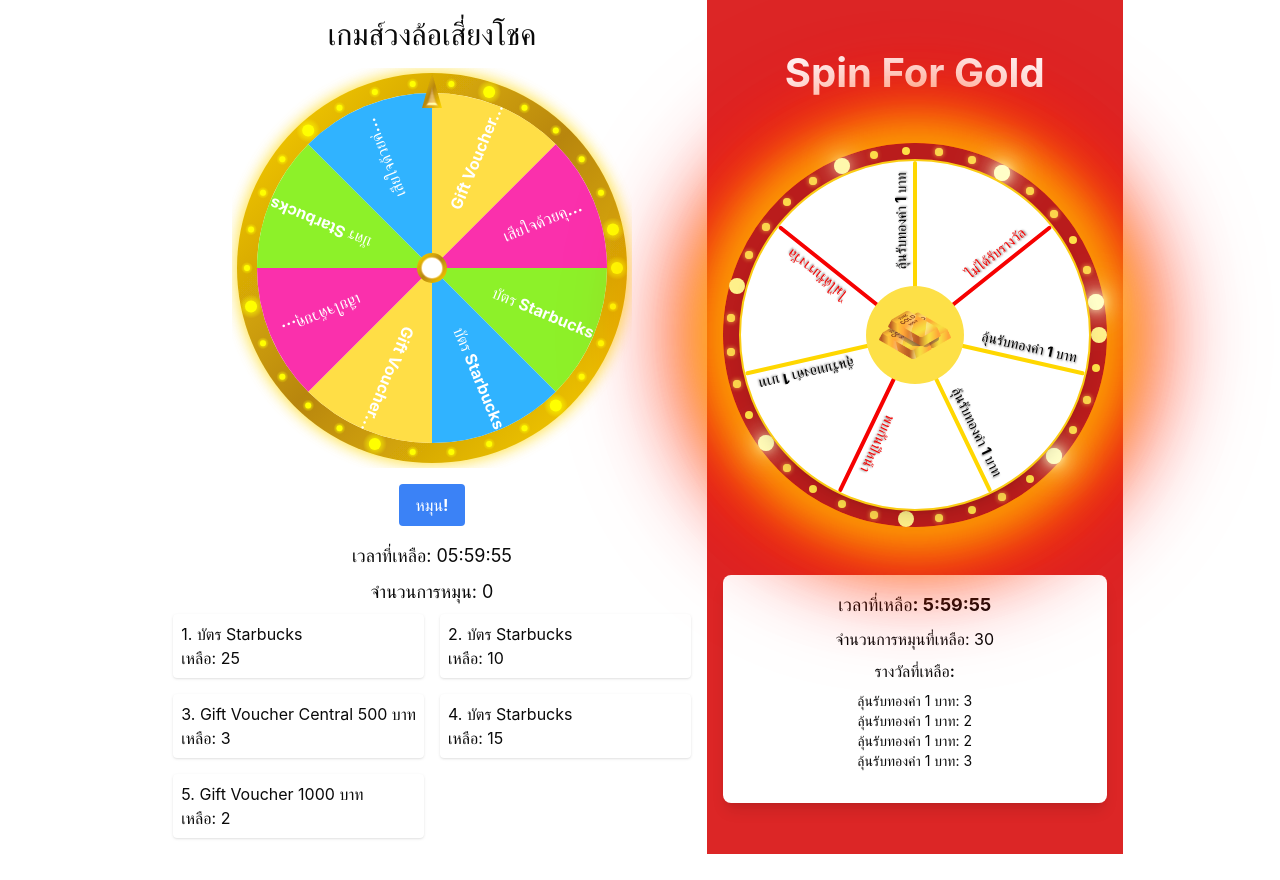
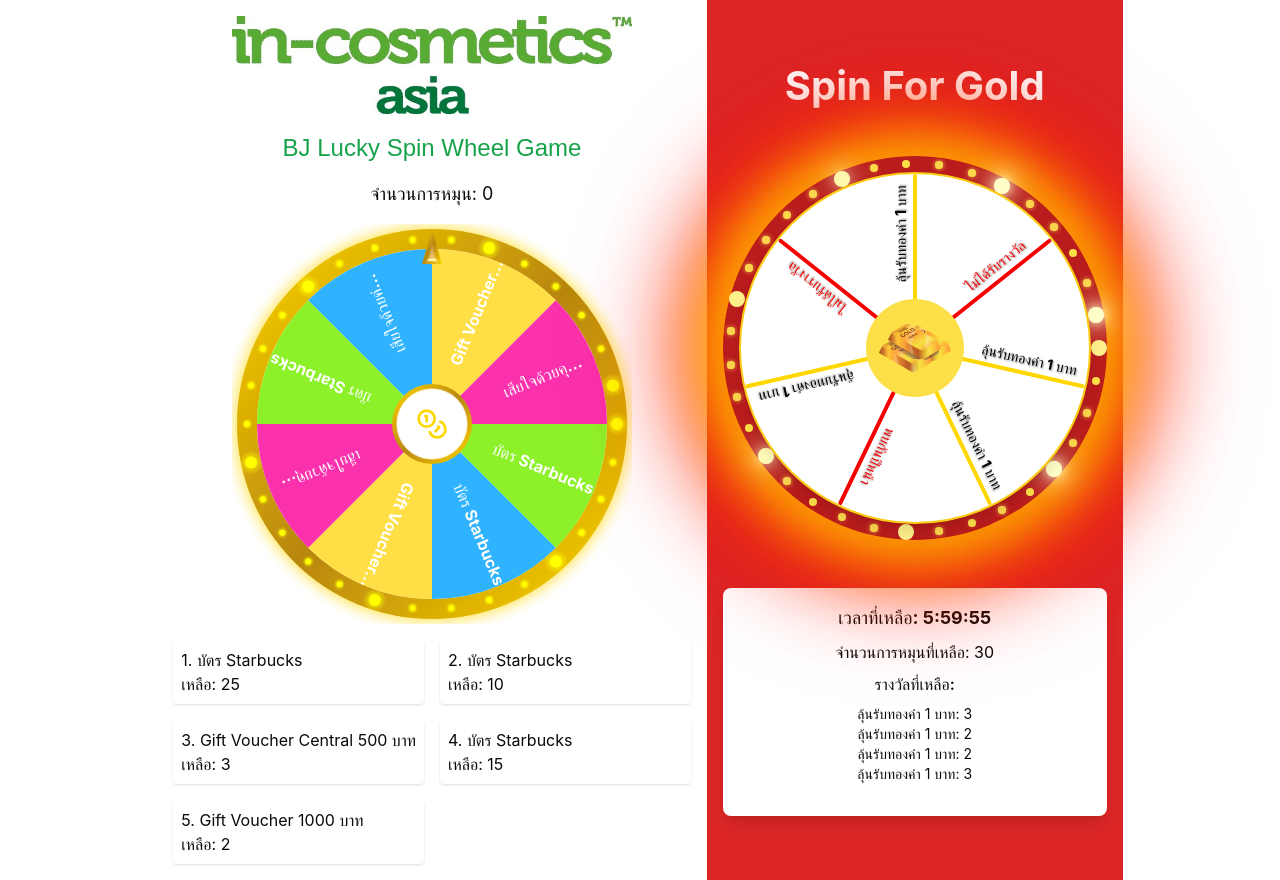
Before and after one commit to rockmafia/Spin-Wheel, a React (Vite) app: page / in a window 1280 px wide. Before the commit the page ends 854 px from the top, so only its background shows below. Built offline with nearby package versions, Linux system fonts and the light colour scheme.

Commit message:
Update Effect

```diff
--- a/index.html
+++ b/index.html
@@ -1,10 +1,16 @@
-<!doctype html>
+<!DOCTYPE html>
 <html lang="en">
   <head>
     <meta charset="UTF-8" />
     <link rel="icon" type="image/svg+xml" href="/vite.webp" />
     <meta name="viewport" content="width=device-width, initial-scale=1.0" />
-    <title>Bronson Wheel Spin</title>
+    <title>🎡 IN-COSMETICS ASIA 2024 🎡</title>
+    <link rel="preconnect" href="https://fonts.googleapis.com" />
+    <link rel="preconnect" href="https://fonts.gstatic.com" crossorigin />
+    <link
+      href="https://fonts.googleapis.com/css2?family=Nanum+Gothic&family=Poppins:ital,wght@0,100;0,200;0,300;0,400;0,500;0,600;0,700;0,800;0,900;1,100;1,200;1,300;1,400;1,500;1,600;1,700;1,800;1,900&display=swap"
+      rel="stylesheet"
+    />
   </head>
   <body>
     <div id="root"></div>
--- a/src/SpinWheelVerone.jsx
+++ b/src/SpinWheelVerone.jsx
@@ -1,5 +1,8 @@
-import { useState, useEffect, useCallback, useRef } from 'react';
+import { useState, useCallback, useRef } from 'react';
 import { AlertDialog, AlertDialogAction, AlertDialogContent, AlertDialogDescription, AlertDialogFooter, AlertDialogHeader, AlertDialogTitle } from '@/components/ui/alert-dialog';
+import { Coins } from 'lucide-react';
+import Incos from "../src/assets/In-cos.jpg"
+
 const Confetti = ({ active }) => {
   if (!active) return null;
 
@@ -12,7 +15,13 @@
           style={{
             left: `${Math.random() * 100}%`,
             animationDelay: `${Math.random() * 3}s`,
-            backgroundColor: ['#ff0000', '#00ff00', '#0000ff', '#ffff00', '#ff00ff'][Math.floor(Math.random() * 5)]
+            backgroundColor: [
+              "#ff0000",
+              "#00ff00",
+              "#0000ff",
+              "#ffff00",
+              "#ff00ff",
+            ][Math.floor(Math.random() * 5)],
           }}
         />
       ))}
@@ -24,7 +33,7 @@
   const [spinning, setSpinning] = useState(false);
   const [prizeIndex, setPrizeIndex] = useState(0);
   const wheelRef = useRef(null);
-  const [prizes, setPrizes] = useState([
+  const [prizes] = useState([
     { option: 'บัตร Starbucks', count: 25, color: '#8df129' },
     { option: 'บัตร Starbucks', count: 10, color: '#30b3ff' },
     { option: 'Gift Voucher Central 500 บาท', count: 3, color: '#ffde46' },
@@ -35,10 +44,9 @@
     { option: 'เสียใจด้วยคุณไม่ได้รับรางวัล', count: Infinity, color: '#fa30ac' }
   ]);
   const [spins, setSpins] = useState(0);
-  const [timeRemaining, setTimeRemaining] = useState(6 * 60 * 60);
   const [gameOver, setGameOver] = useState(false);
+  const [showConfetti, setShowConfetti] = useState(false);
   const [showResult, setShowResult] = useState(false);
-  const [showConfetti, setShowConfetti] = useState(false);
   const [distributedPrizes, setDistributedPrizes] = useState({
     starbucks25: 0,
     starbucks10: 0,
@@ -47,40 +55,20 @@
     voucher1000: 0
   });
 
-  useEffect(() => {
-    const timer = setInterval(() => {
-      setTimeRemaining(prevTime => {
-        if (prevTime <= 0) {
-          clearInterval(timer);
-          setGameOver(true);
+  const selectPrize = useCallback(() => {
+    if (spins < 50) {
+      const remainingSpins = 50 - spins;
+      const remainingPrizes = 25 - distributedPrizes.starbucks25;
+      const probability = remainingPrizes / remainingSpins;
+
+      if (remainingPrizes > 0 && Math.random() < probability) {
         return 0;
       }
-        return prevTime - 1;
-      });
-    }, 1000);
+      return [3, 5, 7][Math.floor(Math.random() * 3)];
+    }
 
-    return () => clearInterval(timer);
-  }, []);
-
-  const selectPrize = useCallback(() => {
-    const firstHalf = timeRemaining > 3 * 60 * 60;
-    const totalTime = 6 * 60 * 60;
-    const elapsedTime = totalTime - timeRemaining;
-
-    const baseChance = 0.3;
-    const timeBonus = elapsedTime / totalTime * 0.2;
-    const prizeChance = baseChance + timeBonus;
-
-    if (Math.random() < prizeChance) {
-      if (firstHalf) {
-        if (distributedPrizes.starbucks25 < 25) {
-          const remainingStarbucks = 25 - distributedPrizes.starbucks25;
-          const starbucksChance = remainingStarbucks / 25;
-          if (Math.random() < starbucksChance) {
-            return 0;
-          }
-        }
-      } else {
+    if (spins < 150) {
+      const remainingSpins = 150 - spins;
       const remainingPrizes = [
         { index: 1, remaining: 10 - distributedPrizes.starbucks10 },
         { index: 2, remaining: 3 - distributedPrizes.voucher500 },
@@ -88,18 +76,29 @@
         { index: 6, remaining: 2 - distributedPrizes.voucher1000 }
       ].filter(prize => prize.remaining > 0);
 
-        if (remainingPrizes.length > 0) {
-          const randomPrize = remainingPrizes[Math.floor(Math.random() * remainingPrizes.length)];
-          return randomPrize.index;
+      const totalRemainingPrizes = remainingPrizes.reduce((sum, prize) => sum + prize.remaining, 0);
+      const probability = totalRemainingPrizes / remainingSpins;
+
+      if (remainingPrizes.length > 0 && Math.random() < probability) {
+        const randomValue = Math.random() * totalRemainingPrizes;
+        let accumulator = 0;
+
+        for (const prize of remainingPrizes) {
+          accumulator += prize.remaining;
+          if (randomValue <= accumulator) {
+            return prize.index;
           }
         }
       }
+      return [3, 5, 7][Math.floor(Math.random() * 3)];
+    }
 
-    return [3, 5, 7][Math.floor(Math.random() * 3)];
-  }, [timeRemaining, distributedPrizes]);
+    setGameOver(true);
+    return -1;
+  }, [spins, distributedPrizes]);
 
   const handleSpinClick = () => {
-    if (gameOver || spinning) return;
+    if (gameOver || spinning || spins >= 150) return;
 
     const selectedIndex = selectPrize();
     if (selectedIndex === -1) {
@@ -108,7 +107,7 @@
     }
 
     setSpinning(true);
-    setSpins(prevSpins => prevSpins + 1);
+    setSpins(prev => prev + 1);
 
     const spinDuration = 5000;
     const spinRotations = 5 + Math.random() * 5;
@@ -122,14 +121,9 @@
     setTimeout(() => {
       setSpinning(false);
       setShowResult(true);
-      if (prizes[selectedIndex].count !== Infinity) {
+      if (selectedIndex !== 3 && selectedIndex !== 5 && selectedIndex !== 7) {
         setShowConfetti(true);
         setTimeout(() => setShowConfetti(false), 5000);
-        setPrizes(prevPrizes =>
-          prevPrizes.map((prize, index) =>
-            index === selectedIndex ? { ...prize, count: prize.count - 1 } : prize
-          )
-        );
         setDistributedPrizes(prev => {
           const newDistributed = { ...prev };
           switch (selectedIndex) {
@@ -142,16 +136,12 @@
           return newDistributed;
         });
       }
+
+      if (spins >= 149) setGameOver(true);
+
       wheelRef.current.style.transition = 'none';
       wheelRef.current.style.transform = `rotate(${targetRotation % 360}deg)`;
     }, spinDuration);
-  };
-
-  const formatTime = (seconds) => {
-    const hours = Math.floor(seconds / 3600);
-    const minutes = Math.floor((seconds % 3600) / 60);
-    const secs = seconds % 60;
-    return `${hours.toString().padStart(2, '0')}:${minutes.toString().padStart(2, '0')}:${secs.toString().padStart(2, '0')}`;
   };
 
   return (
@@ -174,12 +164,34 @@
           animation: fall 3s linear infinite;
         }
         @keyframes fall {
-          0% { transform: translateY(-100px) rotate(0deg); opacity: 1; }
-          100% { transform: translateY(100vh) rotate(360deg); opacity: 0; }
+          0% {
+            transform: translateY(-100px) rotate(0deg);
+            opacity: 1;
+          }
+          100% {
+            transform: translateY(100vh) rotate(360deg);
+            opacity: 0;
+          }
         }
       `}</style>
       <Confetti active={showConfetti} />
-      <h1 className="text-3xl font-bold mb-4">เกมส์วงล้อเสี่ยงโชค</h1>
+      <div className="text-center mb-4">
+        <div>
+          <img src={Incos} alt='In-cos 2024' style={{width:"400px",height:"100px"}} className='mb-4'/>
+        </div>
+        {/* <h1 className="text-3xl font-bold mb-2 font-mono" style={{
+          background: 'linear-gradient(45deg, #FFD700, #FFA500)',
+          WebkitBackgroundClip: 'text',
+          WebkitTextFillColor: 'transparent',
+          textShadow: '0 0 10px rgba(255, 215, 0, 0.5)'
+        }}>
+          IN-COSMETICS ASIA 2024
+        </h1> */}
+        <h2 className="text-2xl  text-green-600 font-display">
+           BJ Lucky Spin Wheel Game
+        </h2>
+      </div>
+      <div className="text-lg mb-4">จำนวนการหมุน: {spins}</div>
       <div className="mb-4 relative" style={{ width: '400px', height: '400px' }}>
         <svg width="400" height="400" viewBox="0 0 400 400">
           <defs>
@@ -273,20 +285,22 @@
             </g>
           </g>
 
-          <circle cx="200" cy="200" r="15" fill="url(#goldGradient)" filter="url(#goldEffect)" />
-          <circle cx="200" cy="200" r="10" fill="#FFFFFF" />
+          <g className="cursor-pointer" onClick={handleSpinClick} style={{ pointerEvents: gameOver || spinning ? 'none' : 'auto' }}>
+            <circle cx="200" cy="200" r="40" fill="url(#goldGradient)" filter="url(#goldEffect)" />
+            <circle cx="200" cy="200" r="35" fill="#FFFFFF" />
+            <foreignObject x="170" y="170" width="60" height="60">
+              <div className="h-full w-full flex items-center justify-center">
+                <Coins
+                  className={`w-8 h-8 ${spinning ? 'animate-spin' : ''}`}
+                  color={gameOver ? '#666666' : '#FFD700'}
+                />
+              </div>
+            </foreignObject>
+          </g>
+
           <polygon points="200,5 190,40 210,40" fill="url(#goldGradient)" filter="url(#goldEffect)" />
         </svg>
       </div>
-      <button
-        className="bg-blue-500 hover:bg-blue-700 text-white font-bold py-2 px-4 rounded mb-4"
-        onClick={handleSpinClick}
-        disabled={gameOver || spinning}
-      >
-        {gameOver ? 'เกมจบแล้ว' : (spinning ? 'กำลังหมุน...' : 'หมุน!')}
-      </button>
-      <div className="text-lg mb-2">เวลาที่เหลือ: {formatTime(timeRemaining)}</div>
-      <div className="text-lg mb-2">จำนวนการหมุน: {spins}</div>
       <div className="grid grid-cols-2 gap-4">
         {prizes
           .filter((_, index) => ![3, 5, 7].includes(index))
--- a/tailwind.config.js
+++ b/tailwind.config.js
@@ -16,6 +16,9 @@
   			'2xl': '1400px'
   		}
   	},
+	  fontFamily: {
+		display: ["Nanum-Gothic", "sans-serif"],
+	  },
   	extend: {
   		keyframes: {
   			'accordion-down': {
@@ -87,6 +90,7 @@
   			}
   		}
   	}
+
   },
   plugins: [require("tailwindcss-animate")],
 }
```
Also changed, not shown: src/PrizeWheelLast.jsx (+131 -47 lines), src/assets/In-cos.jpg (added). Lines whose indentation alone changed are shown as unchanged.
